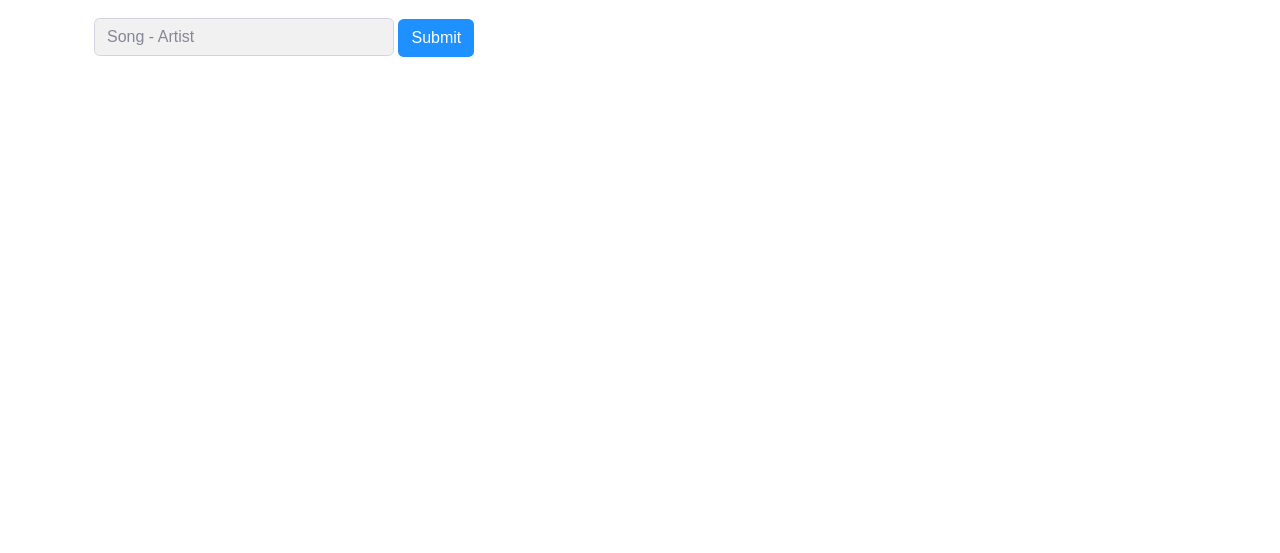
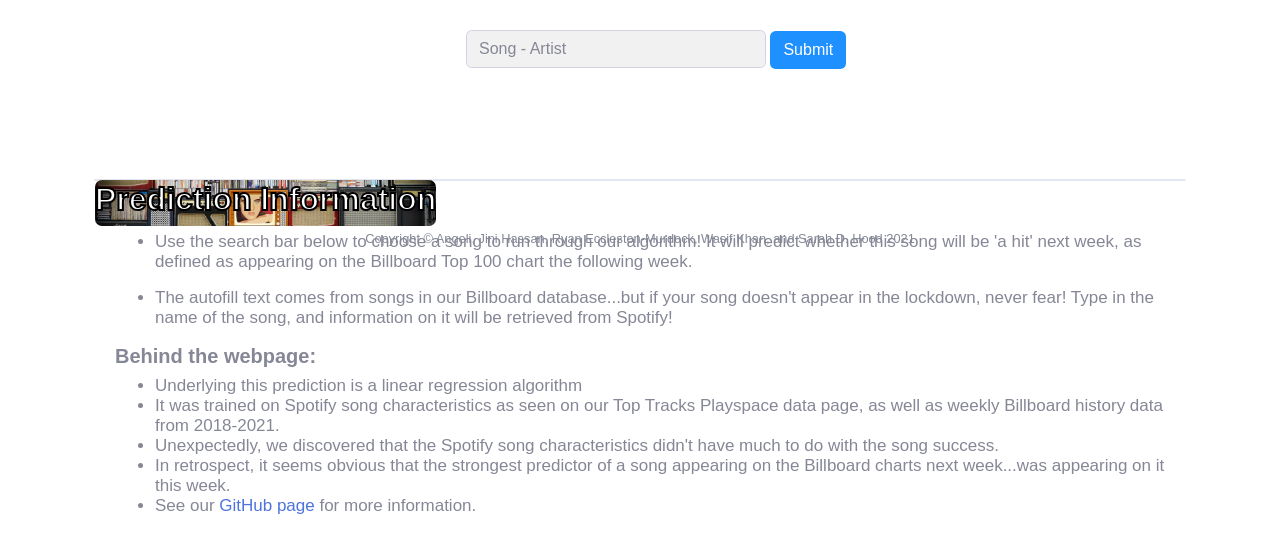
Before and after one commit to reccleston/song-predictions, a Flask app: page / in a window 1280 px wide. Shown: the part 50-603 px from the top of the page. Run offline with Flask 2, Linux system fonts and the light colour scheme; data that the repository does not hold is empty; parts of the project's set-up code (start-up, migrations or seed data) failed here and were passed over; some libraries are stand-ins or nearby versions.

Commit message:
more page stylings and annotations

```diff
--- a/deployment/app.py
+++ b/deployment/app.py
@@ -11,40 +11,34 @@
 from flask import Flask, jsonify, render_template, request
 
 
-
+# postgres credentials
 load_dotenv('.env')
 POSTGRES_ID = os.getenv('POSTGRES_ID')
 POSTGRES_PASSWORD = os.getenv('POSTGRES_PASSWORD')
 
+# connect to DB
+# connection string
 engine = create_engine(f'{POSTGRES_ID}://{POSTGRES_PASSWORD}:postgres@localhost:5432/billboard_songs', echo=False)
 
 Base = automap_base()
 Base.prepare(engine, reflect=True)
-
+# connect to DB
 connection = engine.connect()
 
+# load model
 model = pickle.load(open('models/LogRegW2021.sav','rb'))
 
 app = Flask(__name__)
 
+# query for all songs info
 TopSongs = connection.execute("""SELECT * FROM songs;""")
 
-# column_names = connection.execute("""SELECT *
-#   FROM information_schema.columns
-#  WHERE table_schema = 'public'
-#    AND table_name   = 'songs'
-#      ;""")
-
-# @TODO:
-# # SELECT ALL BUT SONG, ARTIST, ID, COLS FOR MATCHED SONGS TO BE PUT THROUGH
-# # ADDING 0'S TO NEW DATA POINTS
-# # USING/ APPLIYING MODEL
-# # PRETTIFY FRONT PIECE
-
+# lists to hold song info from DB
 song_titles = []
 song_list = []
 data = []
 
+# iterating over return from DB and appending to dict
 for row in TopSongs:
     my_dict = {
         "song":row[0],
@@ -74,10 +68,12 @@
 
 data.append({'columns': ["song", "performer", "chart_position", "previous_position", "peak", "weeks_on_chart", "hitTF", "id", "danceability", "energy", "key", "loudness", "mode", "speechiness", "acousticness", "instrumentalness", "liveness", "valence", "tempo", "duratin_ms", "time_signature"]})
 
+# home route
 @app.route('/')
 def home():
     return render_template('index.html')
 
+# song append route (is this necess?)
 @app.route('/billboard_songs')
 def songs():
     for song in TopSongs:
@@ -85,39 +81,47 @@
 
     return jsonify(song_titles)
 
+# prediction route
 @app.route('/predict', methods=['POST'])
 def predict():
     # test_features = get_features()
 
-    pred = np.nan
-
+    # pred = np.nan
+    predictText = ''
+    # compare user input to song titles
     for users_input_song in request.form.values():
+        # if the input is in the titles
         if users_input_song in song_titles:
             print(users_input_song)
-            # get other cols of data to for model
-            # song_info = connection.execute("""SELECT * EXCEPT song, performer, id FROM songs;""")
+            # send to getInfo funct to get the data
             song_info = getInfo(users_input_song, data)
-            # for m in song_info:
+            # run the song info through the model
             prediction = model.predict(song_info)
             print('LOOK HERE (from bb) -->', prediction)
-
+            # if the prediction is 'not a hit', send 'no hit' message
             if prediction == 0:
-                predictText = 'Your song choice is likely to not be a hit!'
+                predictText = f'{users_input_song} is likely to not be a hit!'
                 return render_template('index.html', text = predictText)
+            # if prediction is 'hit', send 'hit' message
             elif prediction == 1:
-                predictText = 'Your song choice is likely to be a hit!'
+                predictText = f'{users_input_song} is likely to be a hit!'
                 return render_template('index.html', text = predictText)
+        # if song is not in titles
         else:
             print(users_input_song)
+            # send to get_features funct with Spotify API
             features = get_features(users_input_song)
+            # send to makeNewPoint funct to append zeros
             new_pt = makeNewPoint(features)
+            # run the song through the model
             prediction = model.predict(new_pt)
-
+            # if the prediction is 'not a hit', send 'no hit' message
             if prediction == 0:
-                predictText = 'Your song choice is likely to not be a hit!'
+                predictText = f'{users_input_song} is likely to not be a hit!'
                 return render_template('index.html', text = predictText)
+            # if prediction is 'hit', send 'hit' message
             elif prediction == 1:
-                predictText = 'Your song choice is likely to be a hit!'
+                predictText = f'{users_input_song} is likely to be a hit!'
                 return render_template('index.html', text = predictText)
 
 
--- a/deployment/static/css/flip_style.css
+++ b/deployment/static/css/flip_style.css
@@ -9,7 +9,7 @@
     width: inherit;
     height: inherit;
     text-align: center;
-    background-image: url('../img/concert.jpg');
+    background-image: url('../img/speakerElvis.jpg');
     background-repeat: no-repeat;
     background-size: cover;
     background-position-x: center;
@@ -33,6 +33,7 @@
 #front-pi-text {
     color:white;
     text-align: center;
+    -webkit-text-stroke: 2px black;
 }
 
 .back-pi-box-text {
--- a/deployment/static/css/hitAlert.css
+++ b/deployment/static/css/hitAlert.css
@@ -1,3 +1,4 @@
+/* default stage of alert is invisible */
 .invisible {
     visibility: hidden
 };
--- /dev/null
+++ b/deployment/static/css/pageElements.css
@@ -0,0 +1,8 @@
+/* normal margin */
+.topBuffer {
+    margin-top: 30px;
+}
+/* margin top for when the alert appears */
+.topEdit {
+    margin-top: 10px;
+}
--- a/deployment/static/js/displayResult.js
+++ b/deployment/static/js/displayResult.js
@@ -1,22 +1,39 @@
+// if there is text in the alert, change alert box to visible and change to appropriate colour
+// reduce spacing between elements to make room for alert
 window.onload = (event) => {
+    // div of alert
     hitDiv = d3.select('#hitDiv');
+    // text of alert
     hitText = hitDiv.select('#hitAlert').node().textContent;
+    // div of project info box
+    infoBox = d3.select('.infoBox');
     if (hitText.substr(-19) == 'likely to be a hit!') {
-        console.log('its a hit')
-        hitDiv.classed('invisible', false)
-        hitDiv.classed('alert-success', true)
-        hitDiv.classed('alert-danger', false)
-    //   hitDiv.style('visibility', 'visible');
-    //   hitDiv.classed('alert-success', true);
+        console.log('its a hit');
+        // make alert visible
+        hitDiv.classed('invisible', false);
+        // make it green
+        hitDiv.classed('alert-success', true);
+        hitDiv.classed('alert-danger', false);
+        // adjust spacing
+        infoBox.classed('topBuffer', false);
+        infoBox.classed('topEdit', true);
     } else if (hitText.substr(-23) == 'likely to not be a hit!') {
-        console.log('not a hit')
-        hitDiv.classed('invisible', false)
-        hitDiv.classed('alert-success', false)
-        hitDiv.classed('alert-danger', true)
-    //   hitDiv.style('visibility', 'visible');
-    //   hitDiv.classed('alert-error', true);
+        console.log('not a hit');
+        // make alert visible
+        hitDiv.classed('invisible', false);
+        // make it red
+        hitDiv.classed('alert-success', false);
+        hitDiv.classed('alert-danger', true);
+        // adjust spacing
+        infoBox.classed('topBuffer', false);
+        infoBox.classed('topEdit', true);
     } else {
-        console.log('no song is chosen yet')
-        hitDiv.classed('invisible', true)
+        console.log('no song is chosen yet');
+        // keep it invisible
+        hitDiv.classed('invisible', true);
     } ;
 };
+// when alert is dismissed, adjust spacing again
+$('#hitDiv').on('closed.bs.alert', function (event) {
+    infoBox.style('margin-top', '87px');
+  })
--- a/deployment/templates/index.html
+++ b/deployment/templates/index.html
@@ -20,13 +20,16 @@
 
     <!-- Custom styles for this template-->
     <link href="{{ url_for('static', filename='css/sb-admin-2.min.css') }}" rel="stylesheet">
+    <link rel="stylesheet" href="{{ url_for('static', filename='css/pageElements.css') }}">
     <link rel="stylesheet" href="{{ url_for('static', filename='css/inputStyle.css') }}">
     <link rel="stylesheet" href="{{ url_for('static', filename='css/hitAlert.css') }}">
+    <link rel="stylesheet" href="{{ url_for('static', filename='css/flip_style.css') }}">
 
 
 </head>
 
 <body id="page-top">
+    <!-- navbar -->
     <nav class="navbar sticky-top navbar-expand-lg navbar-dark bg-primary">
         <button class="navbar-toggler" type="button" data-toggle="collapse" data-target="#navbarTogglerDemo01" aria-controls="navbarTogglerDemo01" aria-expanded="false" aria-label="Toggle navigation">
           <span class="navbar-toggler-icon"></span>
@@ -39,36 +42,67 @@
     </nav>
     <!-- Page Wrapper -->
     <div class='container'>
-        <!-- <div class="input-group">
-            <input type="search" class="form-control rounded" placeholder="Search" aria-label="Search"
-              aria-describedby="search-addon" />
-            <button type="button" class="btn btn-outline-primary">search</button>
-        </div> -->
-        <br>
-        <!-- <form action="{{ url_for('predict')}}"method="post">
-            <input type="text" name="rate" placeholder="rate" required="required" />
-            <input type="text" name="sales in first month" placeholder="sales in first month" required="required" />
-            <input type="text" name="sales in second month" placeholder="sales in second month" required="required" />
-            <button type="submit" class="btn btn-primary btn-block btn-large">Predict sales in third month</button>
-        </form> -->
-
-        <!-- <form autocomplete="off" action="/action_page.php"> -->
+        <!-- searchbar and button section -->
+        <div class='row topBuffer'>
+            <div class='col-lg-4'></div>
+            <!-- searchbar -->
+            <div class='col-lg-6 col-xs-12'>
                 <form action="{{ url_for('predict')}}" method="post">
-
                     <div class="autocomplete" style="width:300px;">
                       <input class="form-control rounded" placeholder="Song - Artist" aria-label="Search"
                       id="myInput" type="text" name="songTitle">
-              <!-- <input class="form-control rounded" placeholder="Search" aria-label="Search"
-              id="myInput" type="submit" name="myCountry"> -->
                     </div>
-            <!-- <buttoninp type="submit" ></button>           -->
+                    <!-- submit button -->
                     <input type="submit" class="btn" formaction="{{ url_for('predict') }}" method="post">
                 </form>
-
-        <div class="alert alert-block invisible" id='hitDiv'>
+            </div>
+        </div>
+        <!-- hit/not hit notification -->
+        <div class='row topBuffer'>
+            <div class='col-lg-3'></div>
+            <div class='col-lg-6 col-xs-12'>
+                <div class="alert alert-block invisible" id='hitDiv' role='alert'>
                     <button type="button" class="close" data-dismiss="alert">&times;</button>
                     <h4 id='hitAlert'>{{ text }}</h4>
                 </div>
+            </div>
+        </div>
+        <!-- project info flip box -->
+        <div class='row topBuffer infoBox'>
+            <div class='col-md-12'>
+                <div class='card' id="box-proj-info">
+                    <div class="front justify-content-center" id='proj-info-front'>
+                        <h2 id='front-pi-text'><strong>Prediction Information</strong></h2>
+                        <h4 id='hidden-text'>Click Me!</h4>
+                    </div>
+                    <div class="back" id='proj-info-back'>
+                        <h5><strong>Directions</strong></h5>
+                        <ul>
+                            <li class='back-pi-box-text'>Use the search bar below to choose a song to run through our algorithm! It will predict whether this song will be 'a hit' next week, as defined as appearing on the Billboard Top 100 chart the following week.</p>
+                            <li class='back-pi-box-text'>The autofill text comes from songs in our Billboard database...but if your song doesn't appear in the lockdown, never fear! Type in the name of the song, and information on it will be retrieved from Spotify!</p>
+                        </ul>
+                        <h5><strong>Behind the webpage:</strong></h5>
+                        <ul>
+                            <li class='back-pi-box-text'>Underlying this prediction is a linear regression algorithm</li>
+                            <li class='back-pi-box-text'>It was trained on Spotify song characteristics as seen on our Top Tracks Playspace data page, as well as weekly Billboard history data from 2018-2021.</li>
+                            <li class='back-pi-box-text'>Unexpectedly, we discovered that the Spotify song characteristics didn't have much to do with the song success.</li>
+                            <li class='back-pi-box-text'>In retrospect, it seems obvious that the strongest predictor of a song appearing on the Billboard charts next week...was appearing on it this week.</li>
+                            <li class='back-pi-box-text'>See our <a href="https://github.com/reccleston/song-predictions/tree/d169ef2b55efc81dd220f561f4f6f488322479df" target='_blank'>GitHub page</a> for more information.</li>
+                        </ul>
+                    </div>
+                </div>
+            </div>
+        </div>
+        <!-- Footer -->
+        <footer class="sticky-footer bg-white">
+            <div class="container my-auto">
+                <div class="copyright text-center my-auto">
+                    <span>Copyright &copy; Angeli, Jini Hassan, Ryan Eccleston-Murdock, Wasif Khan, and Sarah D. Hood
+                        2021</span>
+                </div>
+            </div>
+        </footer>
+        <!-- End of Footer -->
     </div>
 
 
@@ -85,8 +119,6 @@
 
 
     <!-- Page level plugins -->
-
-
     <script src="https://code.jquery.com/jquery-3.2.1.slim.min.js"
         integrity="sha384-KJ3o2DKtIkvYIK3UENzmM7KCkRr/rE9/Qpg6aAZGJwFDMVNA/GpGFF93hXpG5KkN"
         crossorigin="anonymous"></script>
@@ -107,7 +139,11 @@
     <script src="{{ url_for('static', filename='js/inputAutocomplete.js') }}"></script>
     <!-- script for song prediction display file -->
     <script src="{{ url_for('static', filename='js/displayResult.js') }}"></script>
-
+    <!-- scripts for flip file -->
+    <script src="https://code.jquery.com/jquery-2.1.4.min.js"></script>
+    <script src="https://cdn.rawgit.com/nnattawat/flip/master/dist/jquery.flip.min.js"></script>
+    <script src="{{ url_for('static', filename='js/flip.js') }}"></script>
+    <!-- autocomplete script -->
     <script>
         autocomplete(document.getElementById("myInput"), songs);
     </script>
```
Also changed, not shown: deployment/static/img/speakerElvis.jpg (added). Lines whose indentation alone changed are shown as unchanged.
